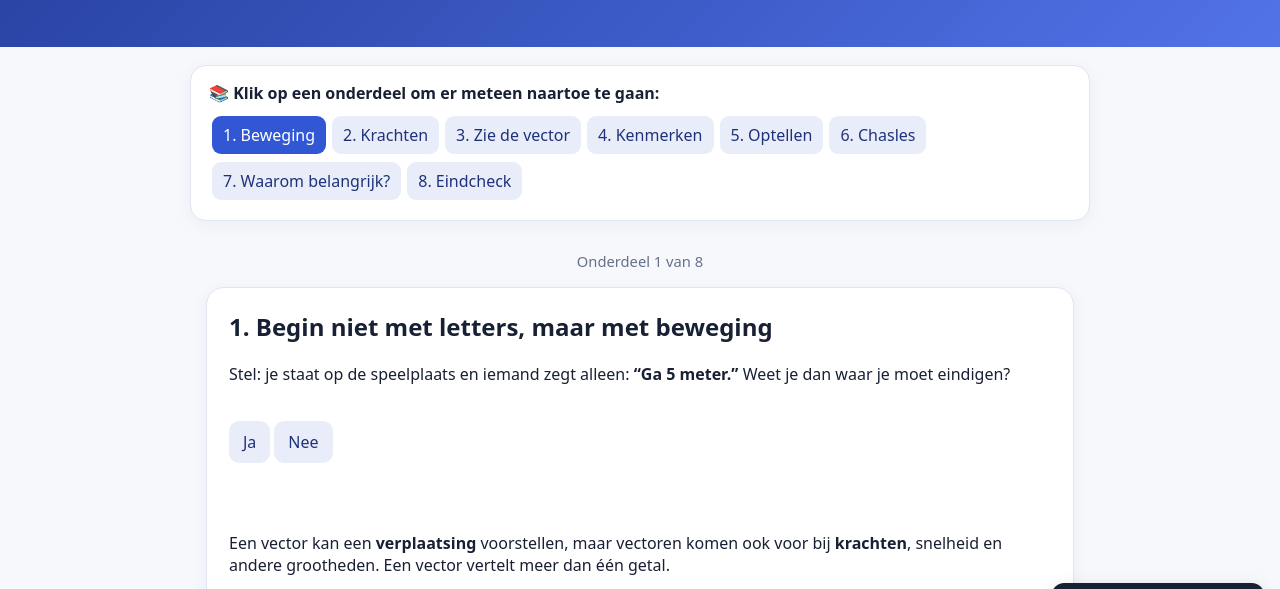
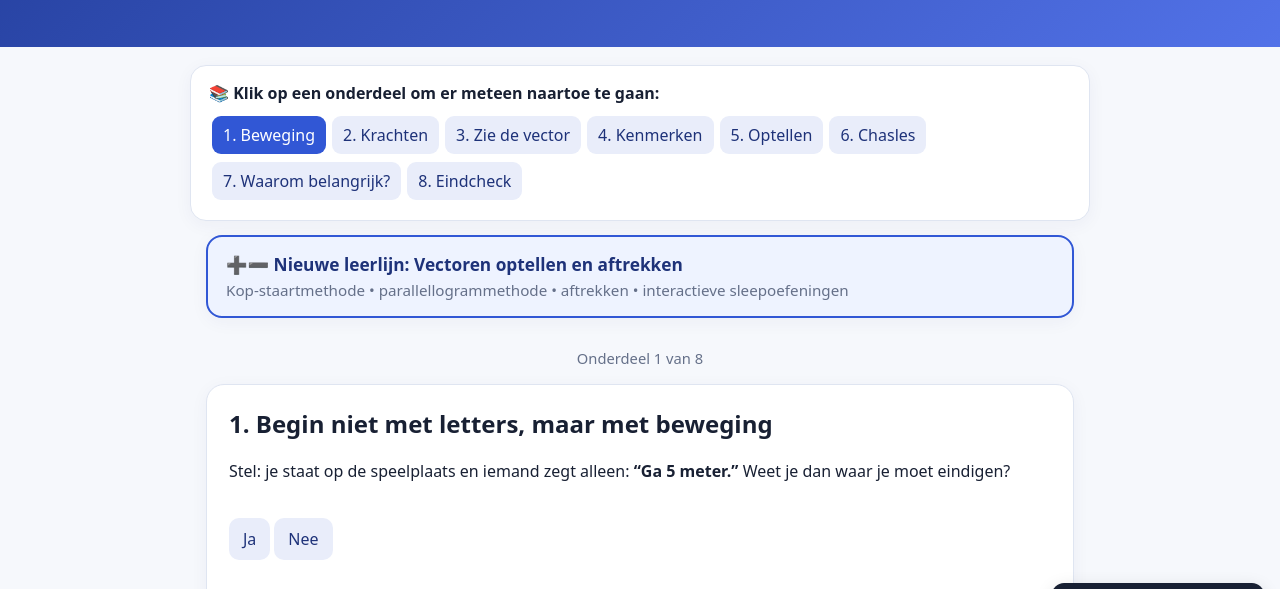
Before and after one commit to Wiskundebijsprong/Wiskunde_HHH, a plain HTML site: page vectoren/start/index.html in a window 1280 px wide. Shown: the part 157-746 px from the top of the page. Drawn offline with Linux system fonts and the light colour scheme.

Commit message:
Add files via upload

```diff
--- a/vectoren/start/index.html
+++ b/vectoren/start/index.html
@@ -24,12 +24,20 @@ input{font:inherit;padding:9px;border:1px solid #bbc5d8;border-radius:9px;width:
 padding:11px 15px;border-radius:12px;font-weight:750;box-shadow:0 5px 18px #0002}
 .backhome:hover{filter:brightness(1.12)}
 
+
+.module-link{max-width:900px;margin:14px auto 0;padding:0 16px}
+.module-link a{display:block;text-decoration:none;background:#eef3ff;border:2px solid #3157d5;color:#182033;border-radius:16px;padding:16px 18px;box-shadow:0 4px 18px #2030600c}
+.module-link a:hover{filter:brightness(.98);transform:translateY(-1px)}
+.module-link .title{font-weight:800;color:#1e3279;font-size:1.08em;margin-bottom:4px}
+.module-link .desc{color:#657089;font-size:.95em}
+
 </style>
 </head>
 <body>
 <a class="backhome" href="../">← Terug naar Vectoren</a>
 <header><div><div>Wiskunde • 3de middelbaar HHH</div><h1>Vectoren: waarom eigenlijk?</h1><p>Een rustige instap: eerst begrijpen, dan pas rekenen.</p></div></header>
 <nav class="toc"><b>📚 Klik op een onderdeel om er meteen naartoe te gaan:</b><a href="#beweging" onclick="showPage('beweging');return false">1. Beweging</a><a href="#krachten" onclick="showPage('krachten');return false">2. Krachten</a><a href="#vectorzien" onclick="showPage('vectorzien');return false">3. Zie de vector</a><a href="#kenmerken" onclick="showPage('kenmerken');return false">4. Kenmerken</a><a href="#optellen" onclick="showPage('optellen');return false">5. Optellen</a><a href="#chasles" onclick="showPage('chasles');return false">6. Chasles</a><a href="#waarom" onclick="showPage('waarom');return false">7. Waarom belangrijk?</a><a href="#eindcheck" onclick="showPage('eindcheck');return false">8. Eindcheck</a></nav>
+<div class="module-link"><a href="optellen-aftrekken.html"><div class="title">➕➖ Nieuwe leerlijn: Vectoren optellen en aftrekken</div><div class="desc">Kop-staartmethode • parallellogrammethode • aftrekken • interactieve sleepoefeningen</div></a></div>
 <main><div id="progress" class="progress">Onderdeel 1 van 8</div>
 <section class="card page active" id="beweging">
 <h2>1. Begin niet met letters, maar met beweging</h2>
```
